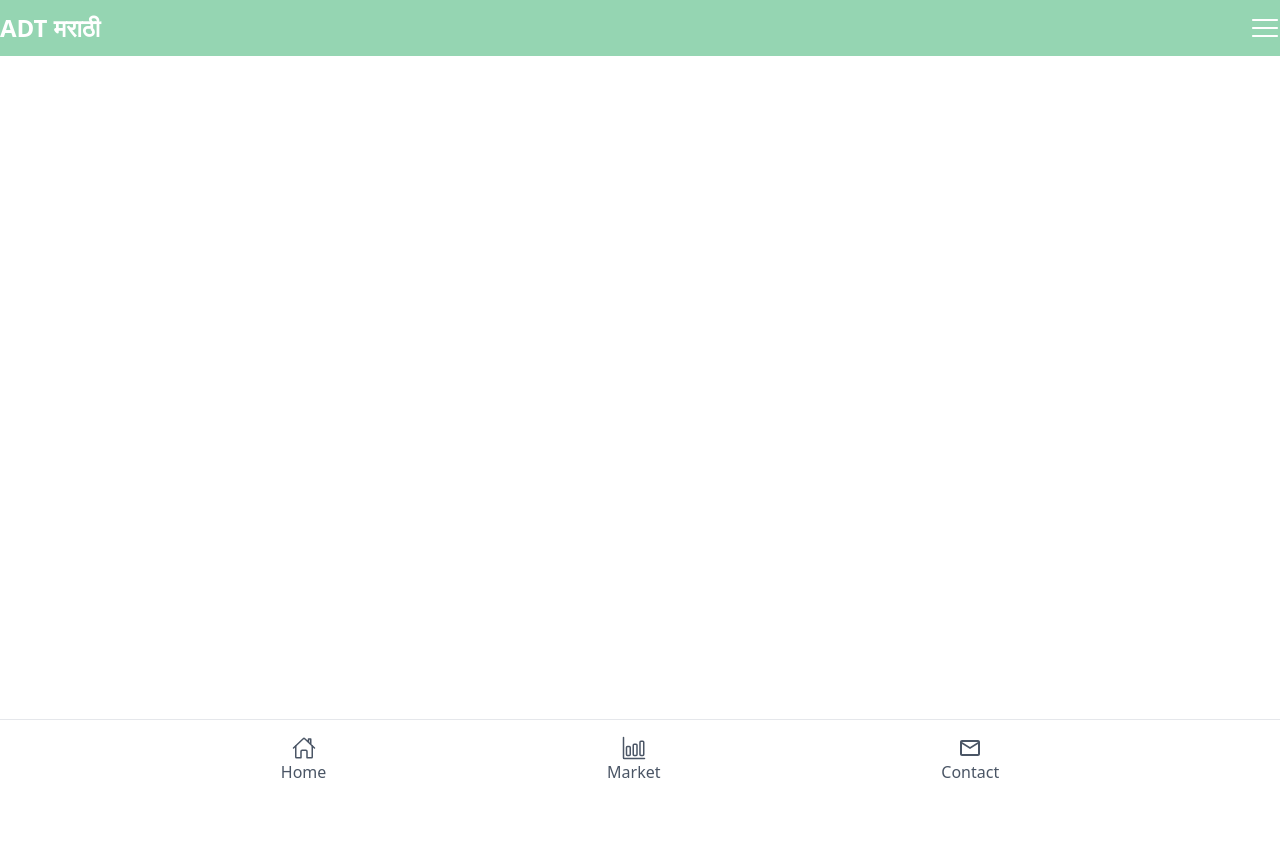
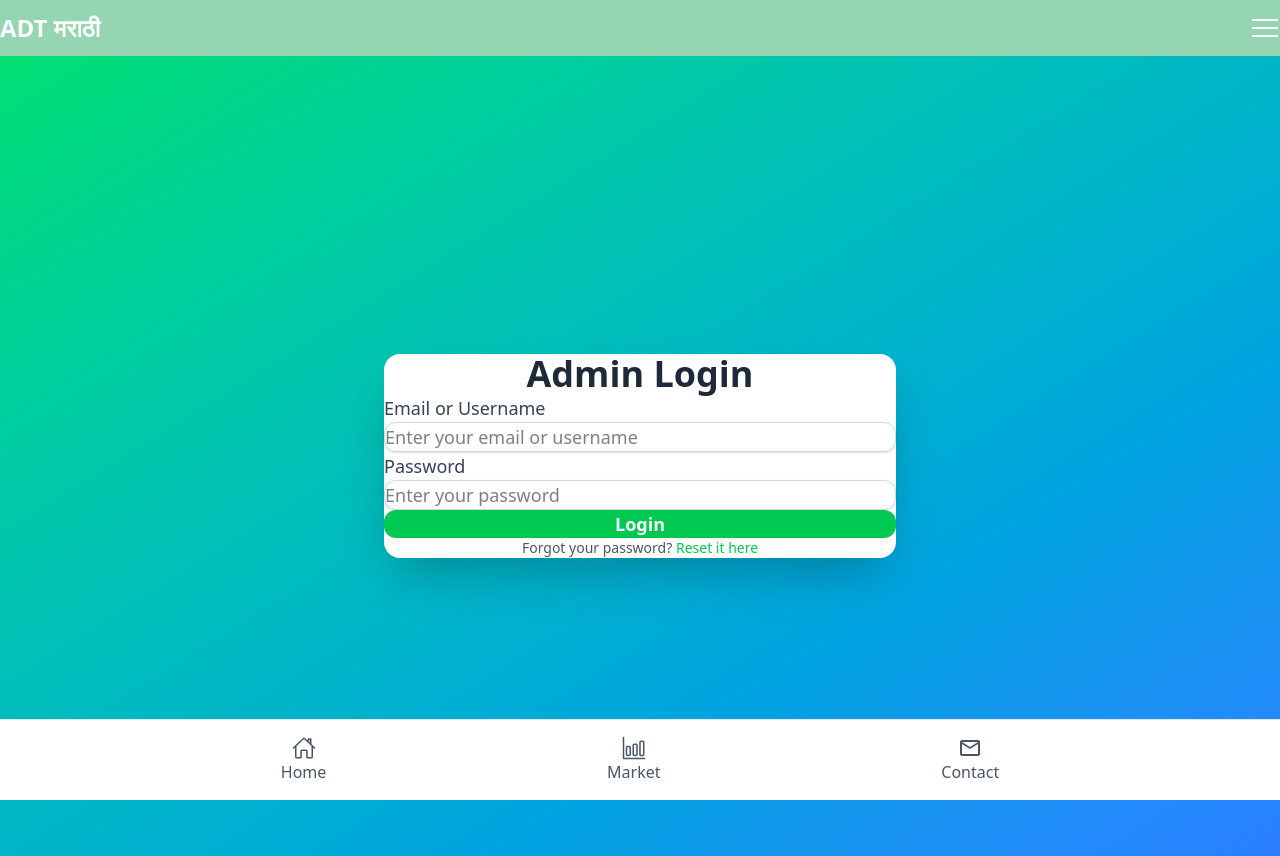
Before and after one commit to AKashT1729/ADTmarathi-frontend, a React (Vite) app: page /admin in a window 1280 px wide. Before the commit the page ends 800 px from the top, so only its background shows below. Built offline with nearby package versions, Linux system fonts and the light colour scheme.

Commit message:
Add routing for LogIn and ChangePassword pages; update login logic to handle username or email

```diff
--- a/src/App.jsx
+++ b/src/App.jsx
@@ -7,6 +7,8 @@ import MarketRates from "./pages/MarketRates";
 import BlogPost from "./pages/BlogPost";
 import Home from "./pages/Home";
 import SingleBlog from "./pages/SingleBlog";
+import LogIn from "./pages/LogIn";
+import ChangePassword from "./pages/ChangePassword";
 
 function App() {
   const location = useLocation();
@@ -23,6 +25,8 @@ function App() {
         <Route path="/marketrates" element={<MarketRates />} />
         <Route path="/blogpost" element={<BlogPost />} />
         <Route path="/singleblog" element={<SingleBlog />} />
+        <Route path="/admin" element={<LogIn />} />
+        <Route path="/forgot-password" element={<ChangePassword />}/>
         {/* Add other routes here */}
       </Routes>
       <Footer />
--- a/src/pages/LogIn.jsx
+++ b/src/pages/LogIn.jsx
@@ -1,27 +1,36 @@
 import React, { useState } from "react";
 import axios from "axios";
+import { useNavigate } from "react-router-dom";
 
 const LogIn = () => {
   const [identifier, setIdentifier] = useState("");
   const [password, setPassword] = useState("");
   const [error, setError] = useState("");
   const [loading, setLoading] = useState(false);
+  const navigate = useNavigate();
 
   const handleLogin = async (e) => {
     e.preventDefault();
     setError("");
     setLoading(true);
+    try {
+      // Only send one of username or email, as per your backend requirement
+      const payload = identifier.includes("@")
+        ? { email: identifier, password }
+        : { username: identifier, password };
 
-    try {
-      const response = await axios.post("/api/v1/admin/login", {
-        identifier,
-        password,
-      });
+      const response = await axios.post(`/api/v1/users/login`, payload);
 
-      console.log("Login successful:", response.data);
-      // TODO: Handle success (e.g., redirect or save token)
+      if (response.status === 200) {
+        navigate("/blogpost");
+      } else {
+        setError("Invalid credentials. Please try again.");
+      }
     } catch (err) {
-      setError(err.response?.data?.message || "Login failed. Please try again.");
+      setError(
+        err.response?.data?.message ||
+          "Login failed. Please check your credentials and try again."
+      );
     } finally {
       setLoading(false);
     }
```
